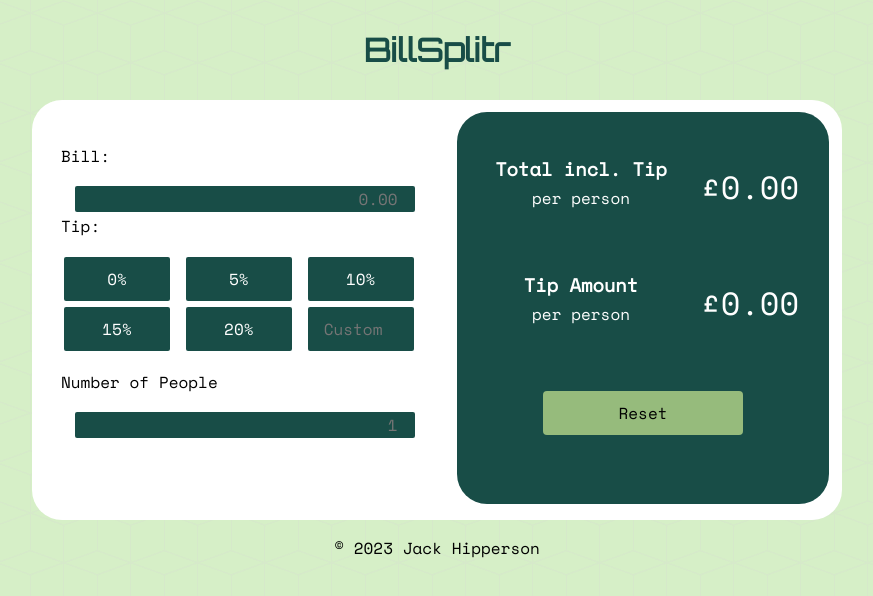
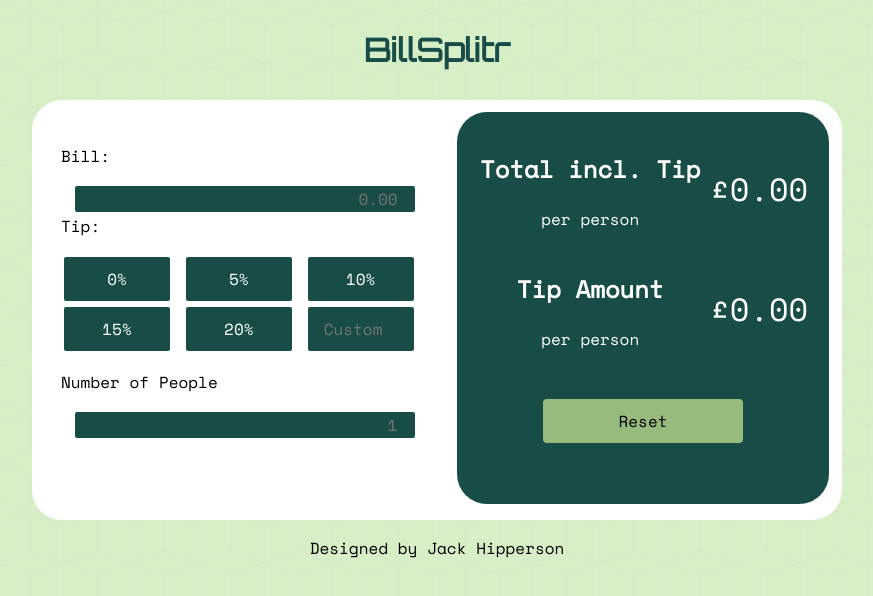
Before and after one commit to jackhipperson/BillSplitr, a plain HTML site: page index.html in a window 1280 px wide. Shown: the whole page, without its empty margins (203-1076 px from the left). Drawn offline with nearby package versions, Linux system fonts and the light colour scheme.

Commit message:
Update index.html

```diff
--- a/index.html
+++ b/index.html
@@ -3,12 +3,12 @@
 <!--[if IE 7]>         <html class="no-js lt-ie9 lt-ie8"> <![endif]-->
 <!--[if IE 8]>         <html class="no-js lt-ie9"> <![endif]-->
 <!--[if gt IE 8]>      <html class="no-js"> <!--<![endif]-->
-<html>
+<html lang="en">
     <head>
         <meta charset="utf-8">
         <meta http-equiv="X-UA-Compatible" content="IE=edge">
         <title>BillSplitr</title>
-        <meta name="description" content="">
+        <meta name="description" content="A tool to help split a bill between a group of people.">
         <link rel="icon" type="image/x-icon" href="favicon.ico">
         <meta name="viewport" content="width=device-width, initial-scale=1">
         <link rel="preconnect" href="https://fonts.googleapis.com"><link rel="preconnect" href="https://fonts.gstatic.com" crossorigin><link href="https://fonts.googleapis.com/css2?family=Orbitron&family=Space+Mono&display=swap" rel="stylesheet">
@@ -43,7 +43,7 @@
                     <table>
                         <tr>
                             <td>
-                                <h3>Total incl. Tip</h3>
+                                <h2>Total incl. Tip</h2>
                                 <p class="amount-p">per person</p>
                             </td>
                             <td>
@@ -52,7 +52,7 @@
                         </tr>
                         <tr>
                             <td>
-                                <h3>Tip Amount</h3>
+                                <h2>Tip Amount</h2>
                                 <p class="amount-p" id="total-amount-per-person">per person</p>
                             </td>
                             <td>
@@ -66,7 +66,7 @@
         </div>
 
         <div>
-            <p>&copy 2023 Jack Hipperson</p>
+            <p>Designed by Jack Hipperson</p>
         </div>
 
         <script src="index.js" async defer></script>
```
